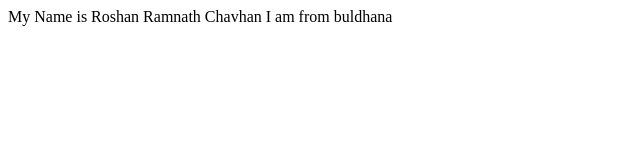
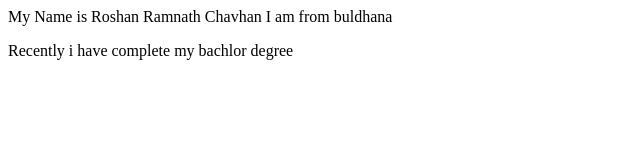
Before and after one commit to chavhan1234/localrepo, a plain HTML site: page index.html in a window 1280 px wide. Shown: the whole page, without its empty margins (0-640 px from the left). Drawn offline with Linux system fonts and the light colour scheme.

Commit message:
brach changed

```diff
--- a/index.html
+++ b/index.html
@@ -1,2 +1,3 @@
 
 <p>My Name is Roshan Ramnath Chavhan I am from buldhana</p>
+<p>Recently i have complete my bachlor degree</p>
```
